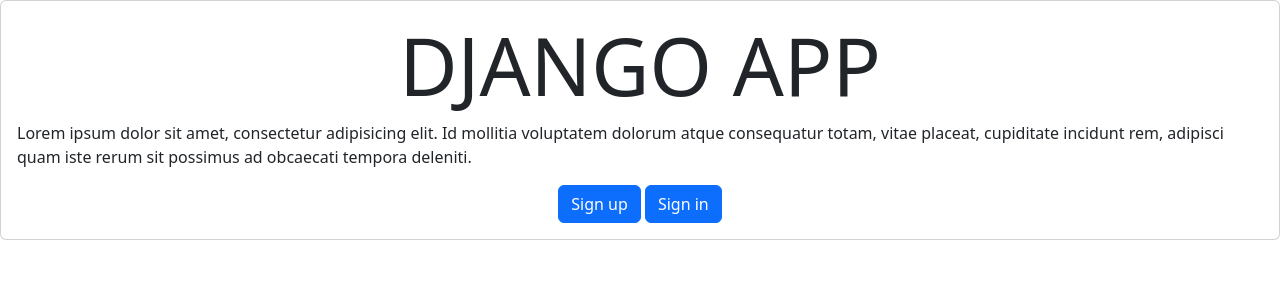
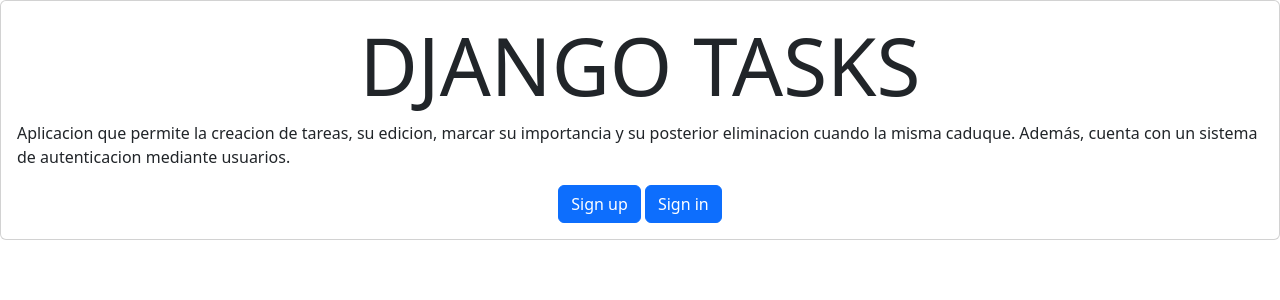
Before and after one commit to CugliariSanti17/django_crud_auth, a Django app: page / in a window 1280 px wide. Shown: the part 72-372 px from the top of the page. Run offline with Django 5.2, Linux system fonts and the light colour scheme.

Commit message:
arreglos en los textos provisorios y titulos de la app

```diff
--- a/tasks/templates/create_task.html
+++ b/tasks/templates/create_task.html
@@ -4,7 +4,7 @@
 <head>
     <meta charset="UTF-8">
     <meta name="viewport" content="width=device-width, initial-scale=1.0">
-    <title>Create Task</title>
+    <title>Create Task - Django Tasks</title>
 </head>
 
 <body>
--- a/tasks/templates/home.html
+++ b/tasks/templates/home.html
@@ -10,9 +10,9 @@
     {% block content %}
     <main>
         <section class="card card-body">
-            <h1 class="display-1 text-center">DJANGO APP</h1>
+            <h1 class="display-1 text-center">DJANGO TASKS</h1>
             <p>
-                Lorem ipsum dolor sit amet, consectetur adipisicing elit. Id mollitia voluptatem dolorum atque consequatur totam, vitae placeat, cupiditate incidunt rem, adipisci quam iste rerum sit possimus ad obcaecati tempora deleniti.
+                Aplicacion que permite la creacion de tareas, su edicion, marcar su importancia y su posterior eliminacion cuando la misma caduque. Además, cuenta con un sistema de autenticacion mediante usuarios.
             </p>
             <div class="text-center">
                 <a href="{% url 'signup' %}" class="btn btn-primary">Sign up</a>
--- a/tasks/templates/signin.html
+++ b/tasks/templates/signin.html
@@ -4,7 +4,7 @@
 <head>
     <meta charset="UTF-8">
     <meta name="viewport" content="width=device-width, initial-scale=1.0">
-    <title>Sign in</title>
+    <title>Sign in - Django Tasks</title>
 </head>
 
 <body>
--- a/tasks/templates/signup.html
+++ b/tasks/templates/signup.html
@@ -3,7 +3,7 @@
 <head>
     <meta charset="UTF-8">
     <meta name="viewport" content="width=device-width, initial-scale=1.0">
-    <title>Login</title>
+    <title>Login - Django Tasks</title>
 </head>
 <body>
     {% extends 'base.html' %}
--- a/tasks/templates/task_detail.html
+++ b/tasks/templates/task_detail.html
@@ -4,7 +4,7 @@
 <head>
     <meta charset="UTF-8">
     <meta name="viewport" content="width=device-width, initial-scale=1.0">
-    <title>Task Detail</title>
+    <title>Task Detail - Django Tasks</title>
 </head>
 
 <body>
--- a/tasks/templates/tasks.html
+++ b/tasks/templates/tasks.html
@@ -4,7 +4,7 @@
 <head>
     <meta charset="UTF-8">
     <meta name="viewport" content="width=device-width, initial-scale=1.0">
-    <title>Tasks</title>
+    <title>Tasks - Django Tasks</title>
 </head>
 
 <body>
```
